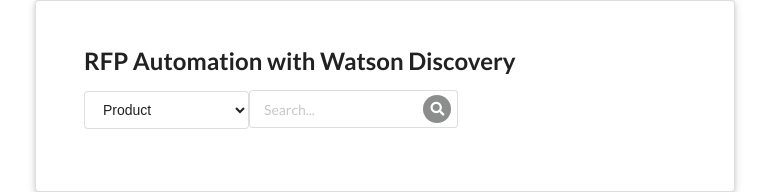
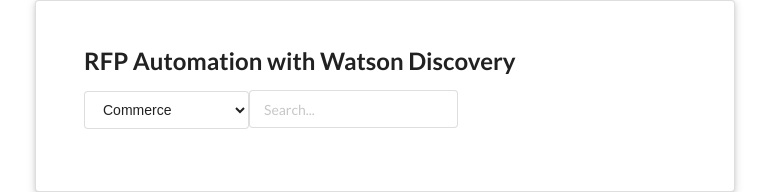
Before and after one commit to yogesnsamy/reactwatsonrfp, a React (Create React App) app: page / in a window 1280 px wide. Shown: the top 192 px of the page, without its empty margins (255-1024 px from the left). Built offline with nearby package versions, Linux system fonts and the light colour scheme; no server answers.

Commit message:
fetching answers limited to 3 top answers each

```diff
--- a/src/apis/discovery.js
+++ b/src/apis/discovery.js
@@ -1,11 +1,14 @@
 import axios from 'axios';
 export default axios.create({
   // baseURL: `https://gateway-syd.watsonplatform.net/discovery/api/v1/environments/${env_id}/collections/${coll_id}`,
+  //https://gateway-syd.watsonplatform.net/discovery/api/v1/environments/f8bab378-f04e-44fe-a29c-50d71df62546/collections/a06387cb-8b68-4787-a1f4-4f1ab303ad74
+  // /query?version=2018-12-03&count=3&deduplicate=false&highlight=true&passages=true&passages.count=3&natural_language_query=ada%20compliance
   baseURL: `${process.env.REACT_APP_DISC_URL}/v1/environments/${
     process.env.REACT_APP_ENV_ID
   }/collections/${process.env.REACT_APP_COLL_ID}`,
   params: {
-    version: process.env.REACT_APP_VERSION
+    version: process.env.REACT_APP_VERSION,
+    count: '3'
   },
   auth: {
     username: 'apikey',
--- /dev/null
+++ b/src/components/Answers.js
@@ -0,0 +1,6 @@
+import React from 'react';
+const Answers = () => {
+  return <div>Answers</div>;
+};
+
+export default Answers;
--- a/src/components/App.js
+++ b/src/components/App.js
@@ -4,16 +4,19 @@
 
 class App extends React.Component {
   onTermSubmit = async (term, product) => {
-    const response = await discovery.get('/query', {
-      params: {
-        natural_language_query: term,
-        filter: `product::"${product}"`,
-        highlight: true
+    const response = await discovery.get(
+      '/query?count=3&deduplicate=false&highlight=true&passages=true&passages.count=3',
+      {
+        params: {
+          natural_language_query: term,
+          filter: `product::"${product}"`,
+          highlight: true
+        }
       }
-    });
+    );
 
     this.setState({
-      videos: response.data.results
+      results: response.data.results
       // selectedVideo: response.data.items[0]
     });
   };
--- a/src/components/Search.js
+++ b/src/components/Search.js
@@ -17,6 +17,7 @@
     event.preventDefault();
     console.log('form submit');
     this.props.onFormSubmit(this.state.term, this.state.product);
+    // this.setState({ term: event.target.value });
   };
   render() {
     return (
@@ -24,7 +25,6 @@
         <form className='ui form' onSubmit={this.onFormSubmit}>
           <div className='ui input focus field'>
             <select onChange={this.onInputChangeProduct}>
-              <option value=''>Product</option>
               <option value='commerce'>Commerce</option>
               <option value='websphere-portal'>WebSphere Portal</option>
             </select>
@@ -37,7 +37,6 @@
               type='text'
               placeholder='Search...'
             />
-            <i className='inverted circular search link icon' />
           </div>
         </form>
       </div>
```
